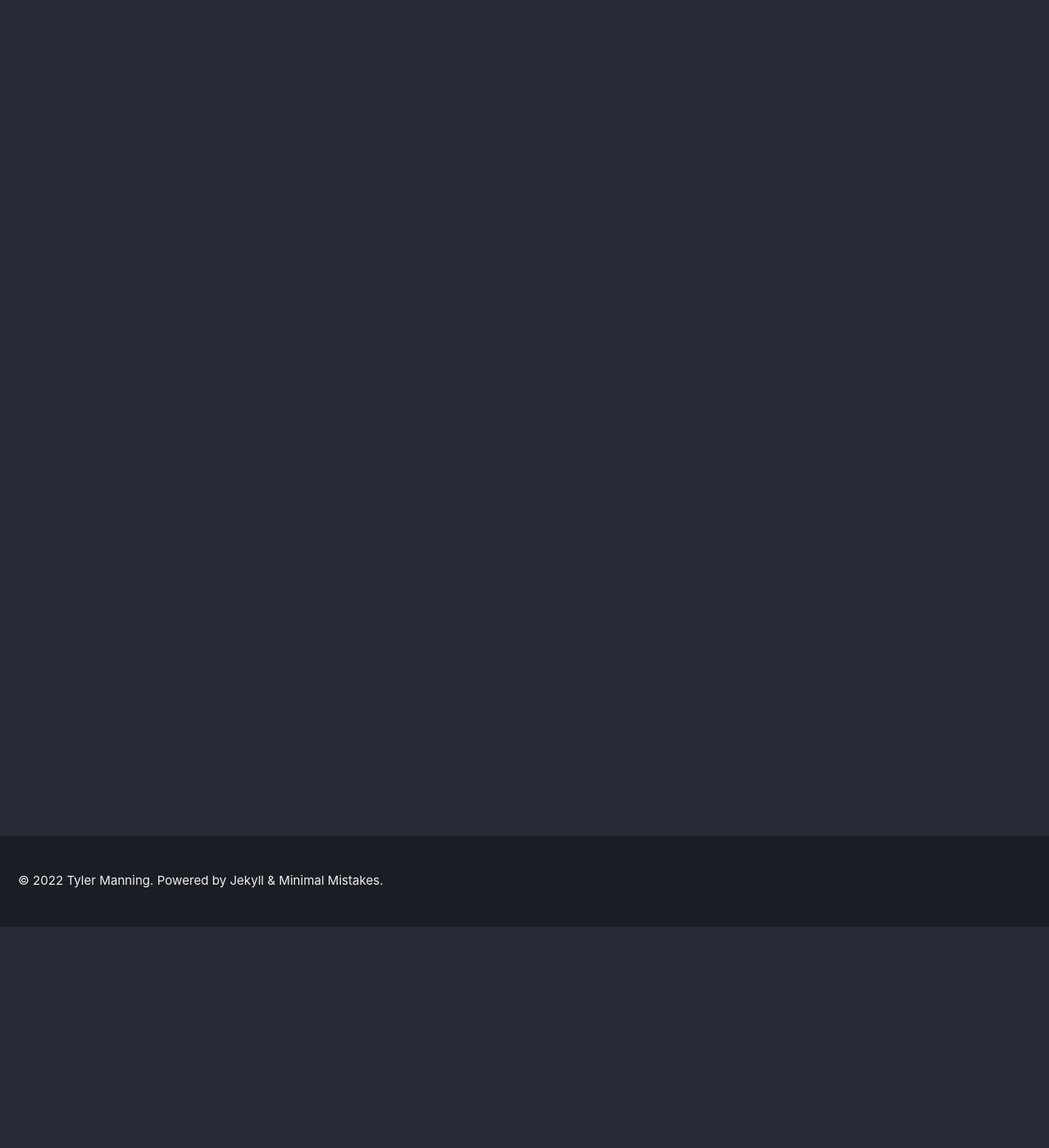
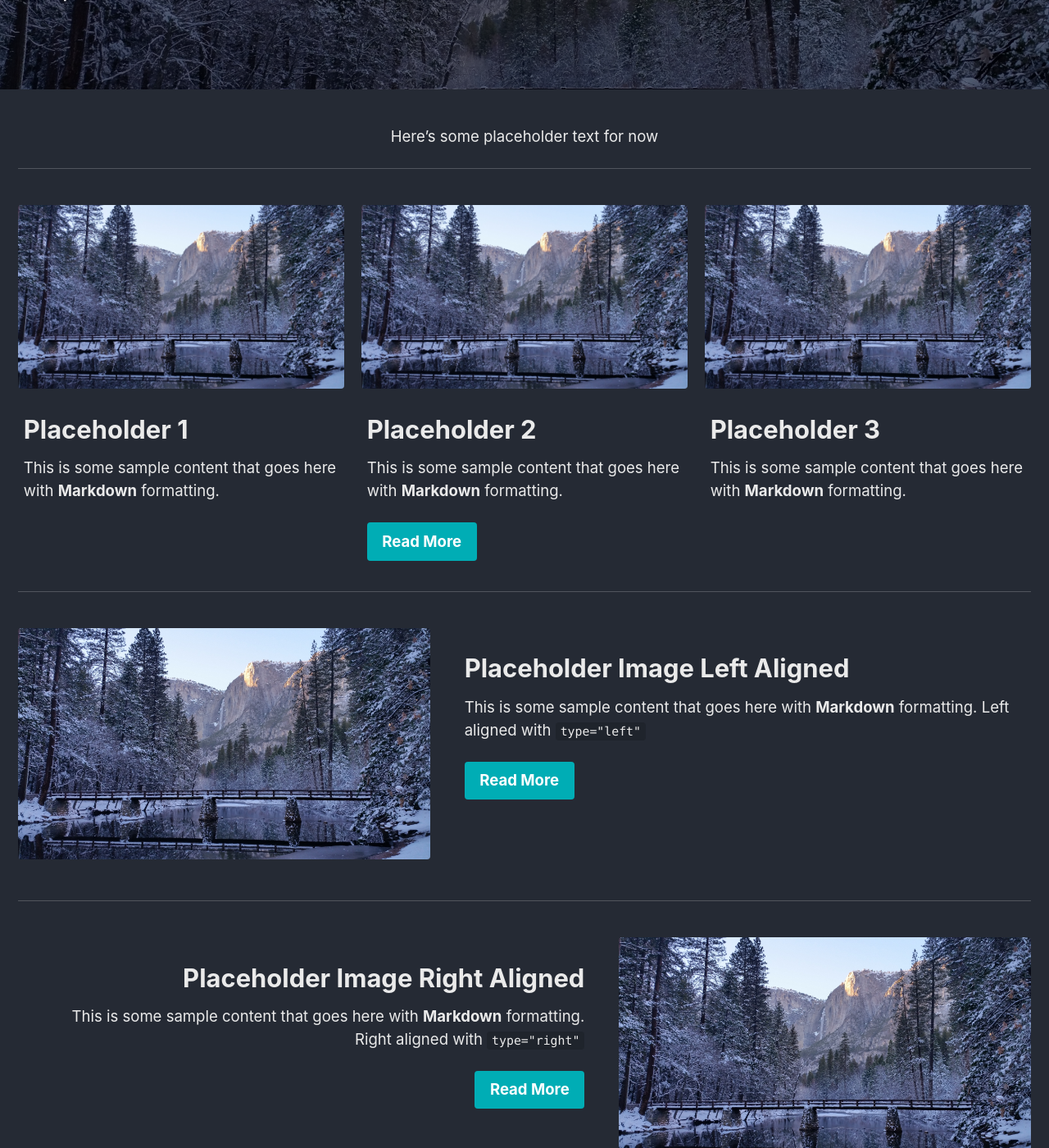
Before and after one commit to tsmanning/tsmanning.github.io, a Jekyll site: the page built from index.html, in a window 1280 px wide and 1400 px high, scrolled down 270 px. Shown: the whole window at 82% size. Built offline with Jekyll 4.4.1, drawn with Linux system fonts in a browser that asks for light colours; cached includes are drawn as plain includes; the list of posts is cut into pages by our own code; some of the changed text lies outside the part shown.

```diff
--- a/index.html
+++ b/index.html
@@ -1,4 +1,62 @@
 ---
-layout: home
-author_profile: true
+title: "Tyler Manning"
+layout: splash
+permalink: /
+header:
+  overlay_color: "#000"
+  overlay_filter: "0.5"
+  overlay_image: /assets/images/yosemiteValley2015.jpg
+excerpt: "sample text"
+intro:
+  - excerpt: "Here's some placeholder text for now"
+feature_row:
+  - image_path: assets/images/yosemiteValley2015.jpg
+    alt: "placeholder image 1"
+    title: "Placeholder 1"
+    excerpt: "This is some sample content that goes here with **Markdown** formatting."
+  - image_path: /assets/images/yosemiteValley2015.jpg
+    image_caption: #"Image courtesy of [Unsplash](https://unsplash.com/)"
+    alt: "placeholder image 2"
+    title: "Placeholder 2"
+    excerpt: "This is some sample content that goes here with **Markdown** formatting."
+    url: "#test-link"
+    btn_label: "Read More"
+    btn_class: "btn--primary"
+  - image_path: /assets/images/yosemiteValley2015.jpg
+    title: "Placeholder 3"
+    excerpt: "This is some sample content that goes here with **Markdown** formatting."
+feature_row2:
+  - image_path: /assets/images/yosemiteValley2015.jpg
+    alt: "placeholder image 2"
+    title: "Placeholder Image Left Aligned"
+    excerpt: 'This is some sample content that goes here with **Markdown** formatting. Left aligned with `type="left"`'
+    url: "#test-link"
+    btn_label: "Read More"
+    btn_class: "btn--primary"
+feature_row3:
+  - image_path: /assets/images/yosemiteValley2015.jpg
+    alt: "placeholder image 2"
+    title: "Placeholder Image Right Aligned"
+    excerpt: 'This is some sample content that goes here with **Markdown** formatting. Right aligned with `type="right"`'
+    url: "#test-link"
+    btn_label: "Read More"
+    btn_class: "btn--primary"
+feature_row4:
+  - image_path: /assets/images/yosemiteValley2015.jpg
+    alt: "placeholder image 2"
+    title: "Placeholder Image Center Aligned"
+    excerpt: 'This is some sample content that goes here with **Markdown** formatting. Centered with `type="center"`'
+    url: "#test-link"
+    btn_label: "Read More"
+    btn_class: "btn--primary"
 ---
+
+{% include feature_row id="intro" type="center" %}
+
+{% include feature_row %}
+
+{% include feature_row id="feature_row2" type="left" %}
+
+{% include feature_row id="feature_row3" type="right" %}
+
+{% include feature_row id="feature_row4" type="center" %}
```
